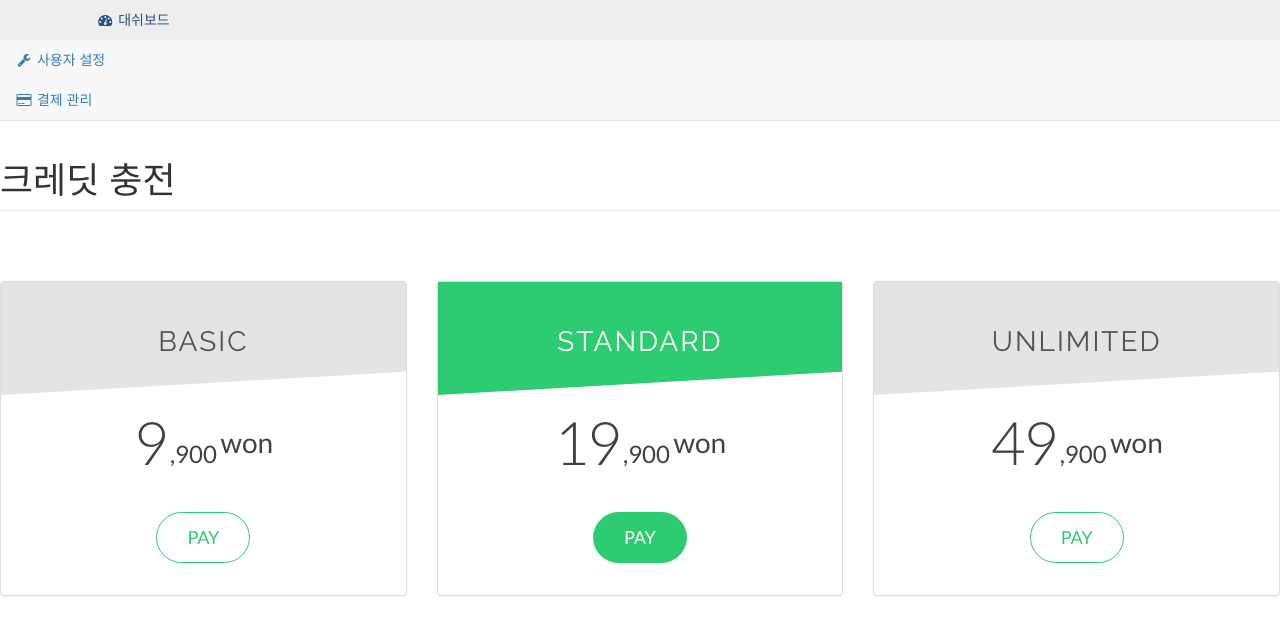
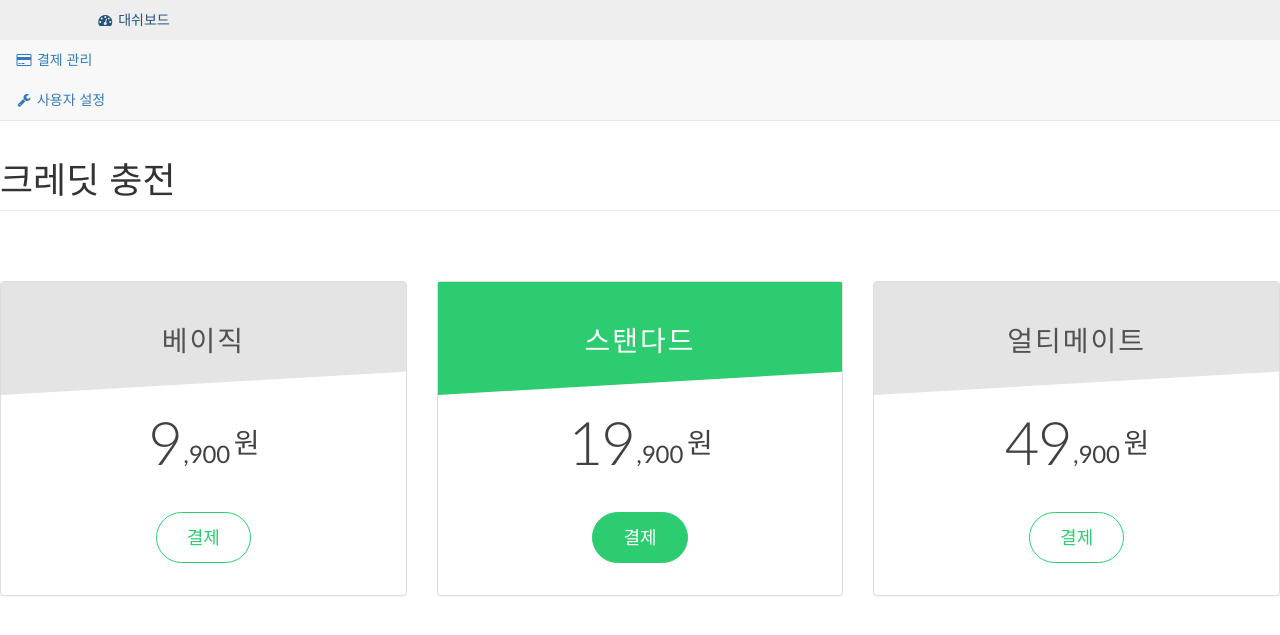
Before and after one commit to WraithKim/2018CD1_VideoSRWeb, a Django app: page /payment/ in a window 1280 px wide. Shown: the top 635 px of the page. Run offline with Django 4.2, Linux system fonts and the light colour scheme; the visitor is signed in with stand-in values (Sample User, id 1); parts of the project's set-up code (start-up, migrations or seed data) failed here and were passed over; some libraries are stand-ins or nearby versions.

Commit message:
Korean localization in payment/ page, change order of items in navigation bar

```diff
--- a/dashboard/templates/dashboard/base.html
+++ b/dashboard/templates/dashboard/base.html
@@ -83,10 +83,10 @@
                             <a href="{% url 'dashboard:index' %}" {% if activate == 'dashboard' %} class="active" {% endif %}><i class="fa fa-dashboard fa-fw"></i> 대쉬보드</a>
                         </li>
                         <li>
-                            <a href="{% url 'dashboard:user_settings' %}" {% if activate == 'settings' %} class="active" {% endif %}><i class="fa fa-wrench fa-fw"></i> 사용자 설정</a>
+                            <a href="{% url 'payment:index' %}" {% if activate == 'payment' %} class="active" {% endif %}><i class="fa fa-credit-card fa-fw"></i> 결제 관리</a>
                         </li>
                         <li>
-                            <a href="{% url 'payment:index' %}" {% if activate == 'payment' %} class="active" {% endif %}><i class="fa fa-credit-card fa-fw"></i> 결제 관리</a>
+                            <a href="{% url 'dashboard:user_settings' %}" {% if activate == 'settings' %} class="active" {% endif %}><i class="fa fa-wrench fa-fw"></i> 사용자 설정</a>
                         </li>
                     </ul>
                 </div>
--- a/payment/templates/payment/index.html
+++ b/payment/templates/payment/index.html
@@ -34,7 +34,7 @@
                             <!--HEAD START-->
                                 <div class="head_bg"></div>
                                 <div class="head">
-                                    <span>Basic</span>
+                                    <span>베이직</span>
                                 </div>
                                 <!--//HEAD END-->
 
@@ -46,7 +46,7 @@
                                 <span class="price">
                                     <span class="currency">9</span>
                                     <span class="cent">,900   </span>
-                                    <span class="sign">won</span>
+                                    <span class="sign">원</span>
                                 </span>
                             </div>
                             <!--//PRICE END-->
@@ -61,11 +61,7 @@
 
                         <!--BUTTON START-->
                         <div class="generic_price_btn clearfix">
-                        {% if user.is_authenticated %}
-                            <a href="{% url 'payment:payment_request' amount='9900' %}">Pay</a>
-                        {% else %}
-                        <a href="{% url 'login:index' %}">Sign in</a>
-                        {% endif %}
+                            <a href="{% url 'payment:payment_request' amount='9900' %}">결제</a>
                         </div>
                         <!--//BUTTON END-->
 
@@ -86,7 +82,7 @@
                             <!--HEAD START-->
                                 <div class="head_bg"></div>
                                 <div class="head">
-                                    <span>Standard</span>
+                                    <span>스탠다드</span>
                                 </div>
                                 <!--//HEAD END-->
                             </div>
@@ -97,7 +93,7 @@
                                 <span class="price">
                                     <span class="currency">19</span>
                                     <span class="cent">,900   </span>
-                                    <span class="sign">won</span>
+                                    <span class="sign">원</span>
                                 </span>
                             </div>
                             <!--//PRICE END-->
@@ -111,11 +107,7 @@
 
                         <!--BUTTON START-->
                         <div class="generic_price_btn clearfix">
-                        {% if user.is_authenticated %}
-                        <a href="{% url 'payment:payment_request' amount='19900' %}">pay</a>
-                        {% else %}
-                        <a href="{% url 'login:index' %}">Sign in</a>
-                        {% endif %}
+                            <a href="{% url 'payment:payment_request' amount='9900' %}">결제</a>
                         </div>
                         <!--//BUTTON END-->
 
@@ -139,7 +131,7 @@
                             <!--HEAD START-->
                                 <div class="head_bg"></div>
                                 <div class="head">
-                                    <span>Unlimited</span>
+                                    <span>얼티메이트</span>
                                 </div>
                                 <!--//HEAD END-->
 
@@ -151,7 +143,7 @@
                                 <span class="price">
                                     <span class="currency">49</span>
                                     <span class="cent">,900   </span>
-                                    <span class="sign">won</span>
+                                    <span class="sign">원</span>
                                 </span>
                             </div>
                             <!--//PRICE END-->
@@ -166,11 +158,7 @@
 
                         <!--BUTTON START-->
                         <div class="generic_price_btn clearfix">
-                        {% if user.is_authenticated %}
-                            <a href="{% url 'payment:payment_request' amount='49900' %}">Pay</a>
-                        {% else %}
-                            <a href="{% url 'login:index' %}">Sign in</a>
-                        {% endif %}
+                            <a href="{% url 'payment:payment_request' amount='9900' %}">결제</a>
                         </div>
                         <!--//BUTTON END-->
 
```
